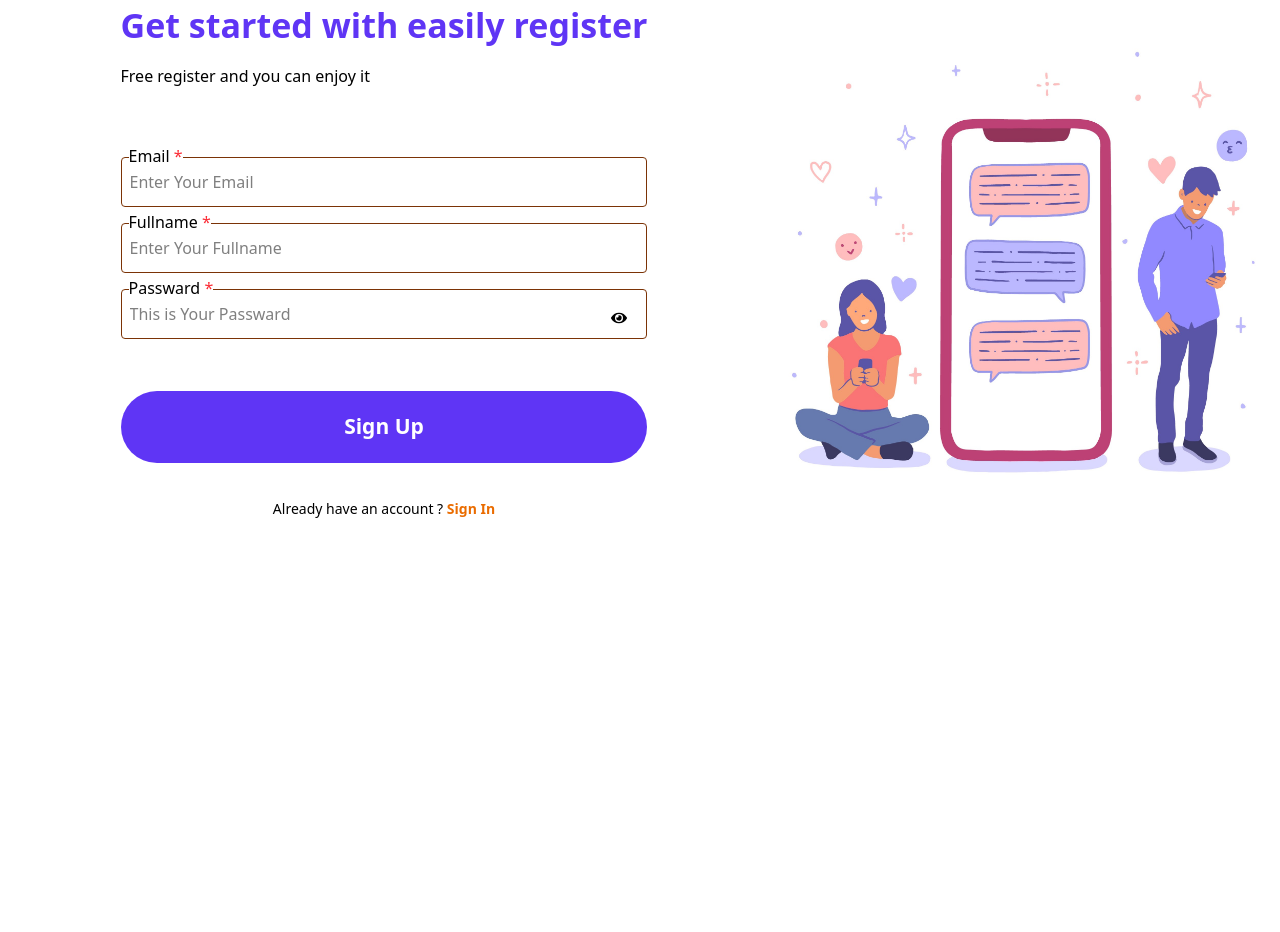
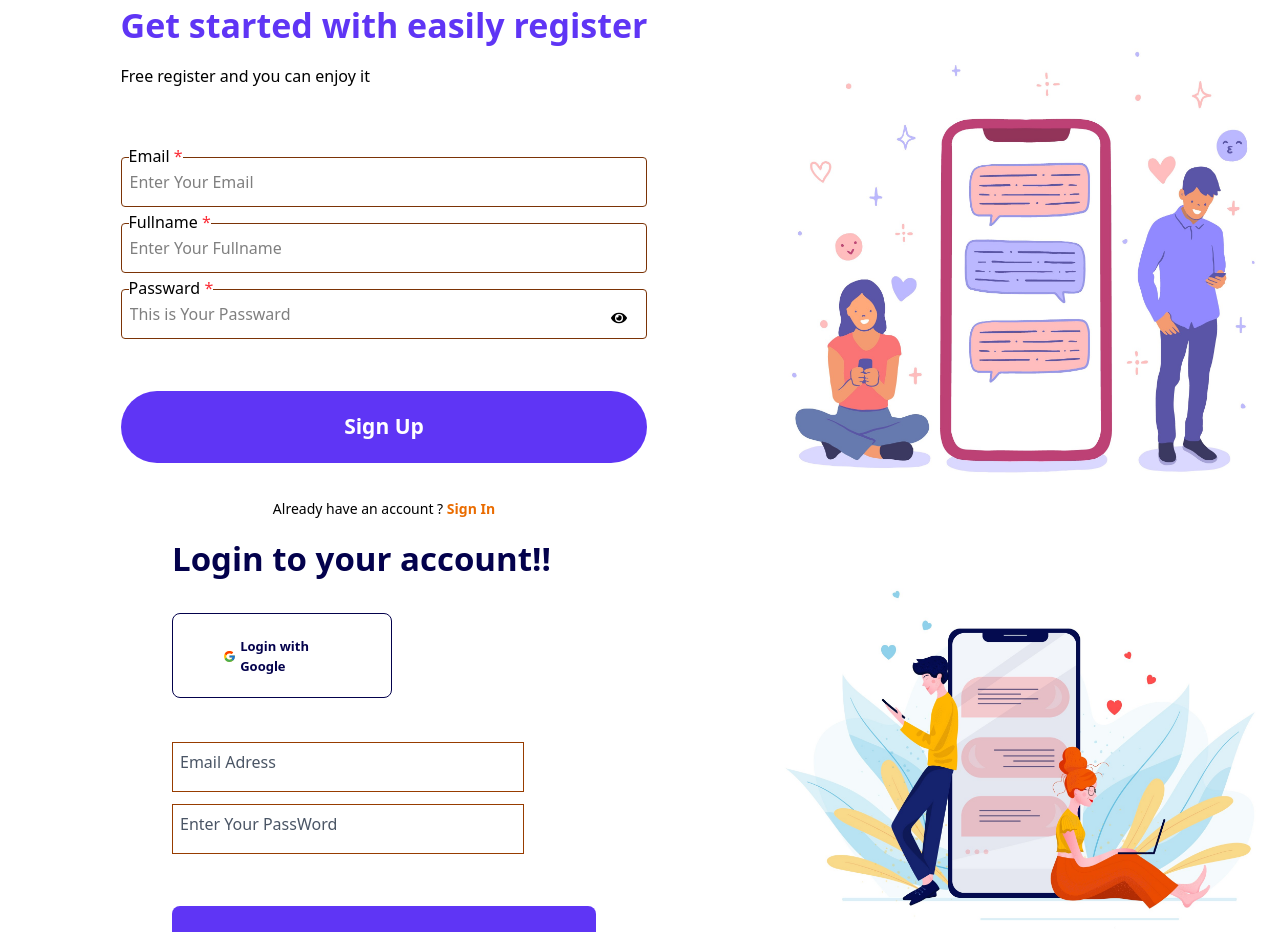
Before and after one commit to Subroto112001/ChatingApp, a React (Vite) app: page / in a window 1280 px wide. Shown: the top 932 px of the page. Before the commit the page ends 800 px from the top, so only its background shows below. Built offline with nearby package versions, Linux system fonts and the light colour scheme.

Commit message:
uptodate

```diff
--- a/src/App.jsx
+++ b/src/App.jsx
@@ -1,12 +1,16 @@
-import React from 'react'
-import Registration from './Registration'
+import React from "react";
+import Registration from "./Pages/Registration";
+import LogInPage from "./Pages/LogInPage";
+
 
 const App = () => {
   return (
     <>
-    <Registration/>
+      <Registration />
+      <LogInPage/>
+
     </>
-  )
-}
+  );
+};
 
-export default App
+export default App;
--- /dev/null
+++ b/src/Component/Comon/InputBox.jsx
@@ -0,0 +1,35 @@
+import React, { useState } from 'react'
+
+const InputBox = ({ LabelData, Design }) => {
+  const [isFocused, setIsFocused] = useState(false);
+  const [value, setValue] = useState("");
+
+  return (
+    <>
+      <div className="flex flex-col relative mt-3">
+        <label
+          htmlFor="InputField "
+          className={`absolute left-2 transition-all text-gray-600 ${
+            isFocused || value ? "-top-3  bg-white" : "top-[8px]"
+          }`}
+        >
+          {LabelData}
+        </label>
+        <input
+          type="text"
+          id="InputField"
+          className={`${Design} border border-amber-800 outline-none px-2 py-3 ${
+            isFocused || value
+              ? "Border border-blue-400"
+              : "border border-amber-800"
+          } p-[10px]  pl-2 pr-2`}
+          onChange={(e) => setValue(e.target.value)}
+          onFocus={() => setIsFocused(true)}
+          onBlur={() => setIsFocused(false)}
+        />
+      </div>
+    </>
+  );
+};
+
+export default InputBox
--- /dev/null
+++ b/src/Pages/LogInPage.jsx
@@ -0,0 +1,52 @@
+import React, { useState } from 'react'
+import InputBox from '../Component/Comon/InputBox'
+import Login from "../assets/Login.jpg"
+import { FaGoogle } from 'react-icons/fa';
+import { FcGoogle } from 'react-icons/fc';
+import Button from '../Component/Comon/Button';
+function LogInPage() {
+
+  return (
+    <>
+      <div className="container">
+        <div className="Wrapper flex justify-center items-center">
+          <div className="left w-[60%] flex justify-center items-center">
+            <div className="flex w-[424px] flex-col ">
+              <h1 className="text-[33px] font-bold text-Second">
+                Login to your account!!
+              </h1>
+              <div className="flex justify-center items-center max-w-[220px] pt-[23px] pb-[21px] pl-[50px] pr-[50px] border border-Second rounded-[8px] mt-[30px] mb-[32px]">
+                <span className="font-semibold text-[13px]">
+                  <FcGoogle />
+                </span>
+                &nbsp;
+                <h4 className="font-semibold text-[13px] text-Second">
+                  {" "}
+                  Login with Google
+                </h4>
+              </div>
+              <InputBox Design={"w-[352px]"} LabelData={`Email Adress`} />
+              <InputBox
+                Design={"w-[352px]"}
+                LabelData={`Enter Your PassWord`}
+              />
+              <Button
+                content={"Log In"}
+                design={
+                  "pt-[20px] pb-[20px] pr-[140px] pl-[140px] rounded-[8px] bg-blue text-[21px] font-semibold text-white mt-[52px] cursor-pointer"
+                }
+              />
+            </div>
+          </div>
+          <div className="right w-[40%]">
+            <picture>
+              <img src={Login} alt={Login} />
+            </picture>
+          </div>
+        </div>
+      </div>
+    </>
+  );
+}
+
+export default LogInPage
--- a/src/Registration.jsx
+++ b/src/Pages/Registration.jsx
@@ -1,9 +1,9 @@
 import React, { useState } from "react";
 
-import ChatingImage from "./assets/Chating.jpg";
-import { Registrationinput } from "./lib/Registrationfrom";
+import ChatingImage from "../assets/Chating.jpg";
+import { Registrationinput } from "../lib/Registrationfrom";
 import { FaEye } from "react-icons/fa";
-import Button from "./Component/Comon/Button";
+import Button from "../Component/Comon/Button";
 const Registration = () => {
   const information = Registrationinput();
 
@@ -53,7 +53,7 @@ const Registration = () => {
                       type={eye ? "text" : "Password"}
                       placeholder={`This is Your ${information.name}`}
                       name={information.name}
-                      className="InputCus px-2 py-3  border border-amber-900 mt-2 rounded-sm"
+                      className=" px-2 py-3  border border-amber-900 mt-2 rounded-sm"
                       onChange={Takeinput}
                     />
                     <div
--- a/src/index.css
+++ b/src/index.css
@@ -4,14 +4,15 @@
    --bluecolor : #5F35F5;
    --signcolor : #EA6C00;
    --smscolor : #4D4D4D;
-   --eyeiconcolor : #03014C;
+   --SeconHeader : #03014C;
    --blackcustext : rgba(0, 0, 0, 0, 0.4);
+
 }
 @theme{
     --color-blue: var(--bluecolor);
     --color-sign: var(--signcolor);
     --color-sms: var(--smscolor);
-    --color-eye: var(--eyeiconcolor);
+    --color-Second: var(--SeconHeader);
     --color-blackcus: var(--blackcustext);
 }
 @layer components {
```
Also changed, not shown: src/assets/Login.jpg (added).
